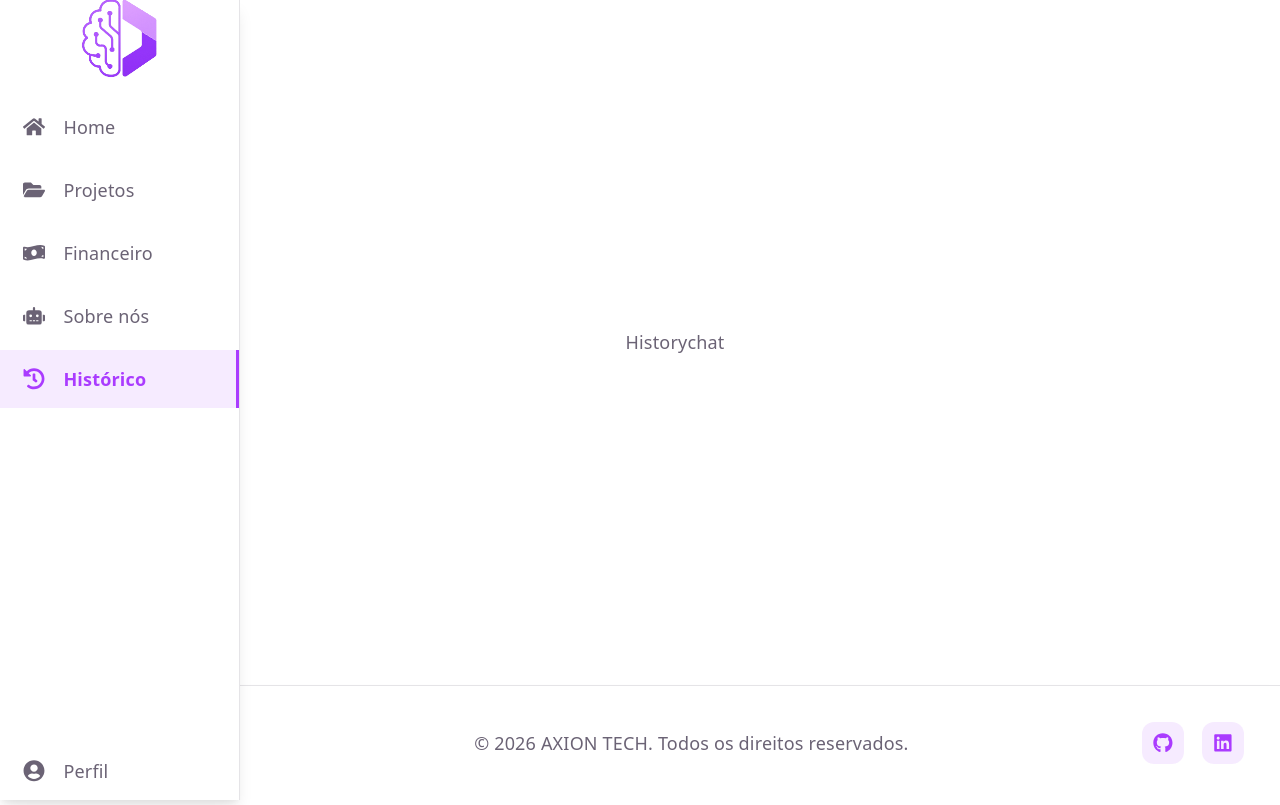
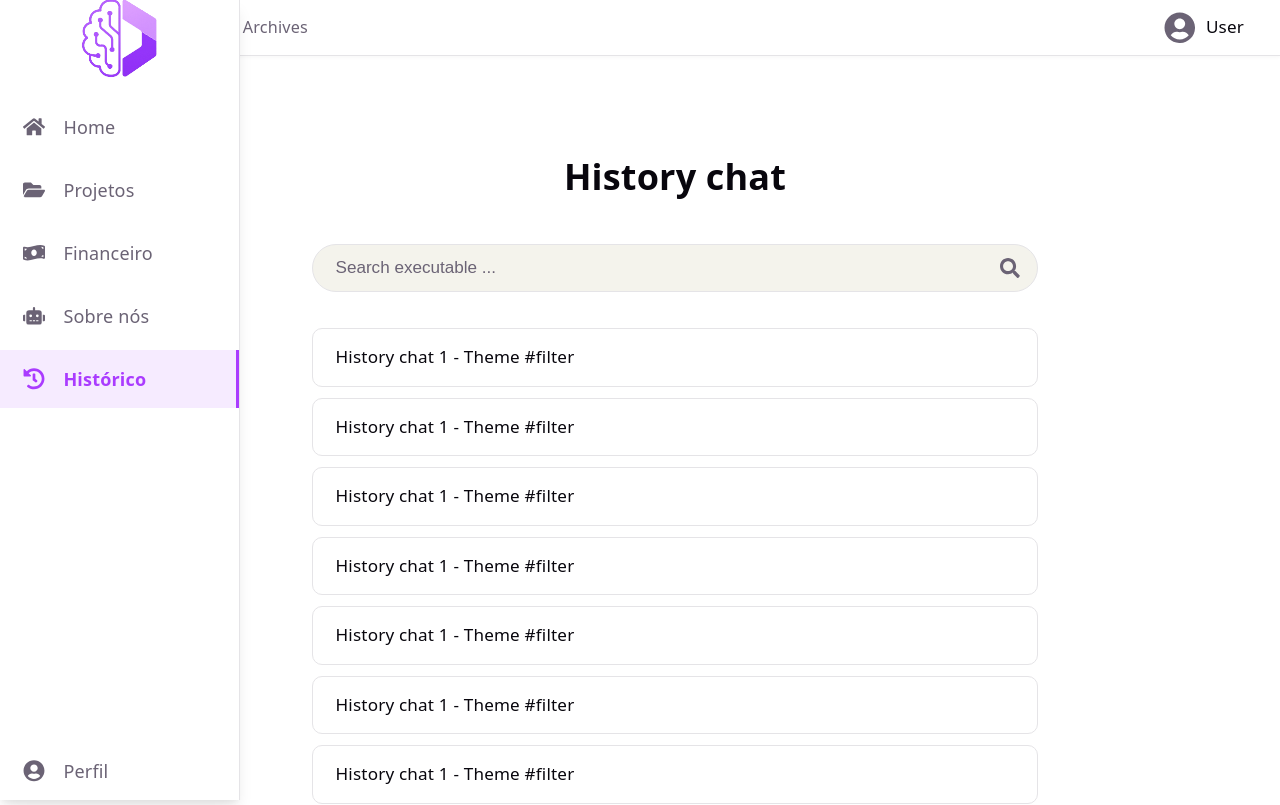
Before and after one commit to Pontessxx/Axion_REACTWEB, a React (Vite) app in the folder my-app/: page /history-chat in a window 1280 px wide. Shown: the top 805 px of the page. Built offline with nearby package versions, Linux system fonts and the light colour scheme.

Commit message:
feat: adiciona Header global, corrige ProjectCard e implementa HistoryChat

```diff
--- /dev/null
+++ b/my-app/src/components/Header.tsx
@@ -0,0 +1,19 @@
+import { FaUserCircle } from 'react-icons/fa';
+import '@/styles/Header.scss';
+
+export default function Header() {
+  return (
+    <header className="header">
+      <div className="header__left">
+        <span className="header__brand">Axion Tech</span>
+        <span className="header__divider">|</span>
+        <span className="header__breadcrumb">Archives</span>
+      </div>
+
+      <div className="header__right">
+        <FaUserCircle className="header__avatar-icon" />
+        <span className="header__username">User</span>
+      </div>
+    </header>
+  );
+}
--- a/my-app/src/layout/MainLayout.tsx
+++ b/my-app/src/layout/MainLayout.tsx
@@ -1,5 +1,6 @@
 import { Outlet } from 'react-router-dom';
 import Sidebar from '@/components/Sidebar';
+import Header from '@/components/Header';
 import Footer from '@/components/Footer';
 import '@/styles/MainLayout.scss';
 
@@ -7,6 +8,7 @@ export default function MainLayout() {
   return (
     <>
       <Sidebar />
+      <Header />
       <div className="layout__content">
         <Outlet />
       </div>
--- a/my-app/src/pages/Historychat.tsx
+++ b/my-app/src/pages/Historychat.tsx
@@ -1,9 +1,55 @@
-import React from 'react'
+import { useState } from 'react';
+import { FaSearch } from 'react-icons/fa';
+import '@/styles/Historychat.scss';
 
-const Historychat = () => {
-  return (
-    <div>Historychat</div>
-  )
+interface ChatHistory {
+  id: number;
+  title: string;
 }
 
-export default Historychat
+const MOCK_HISTORY: ChatHistory[] = [
+  { id: 1, title: 'History chat 1 - Theme #filter' },
+  { id: 2, title: 'History chat 1 - Theme #filter' },
+  { id: 3, title: 'History chat 1 - Theme #filter' },
+  { id: 4, title: 'History chat 1 - Theme #filter' },
+  { id: 5, title: 'History chat 1 - Theme #filter' },
+  { id: 6, title: 'History chat 1 - Theme #filter' },
+  { id: 7, title: 'History chat 1 - Theme #filter' },
+  { id: 8, title: 'History chat 1 - Theme #filter' },
+];
+
+export default function Historychat() {
+  const [search, setSearch] = useState('');
+
+  const filtered = MOCK_HISTORY.filter((item) =>
+    item.title.toLowerCase().includes(search.toLowerCase())
+  );
+
+  return (
+    <div className="historychat">
+      <h1 className="historychat__title">History chat</h1>
+
+      <div className="historychat__search">
+        <input
+          type="text"
+          placeholder="Search executable ..."
+          value={search}
+          onChange={(e) => setSearch(e.target.value)}
+        />
+        <FaSearch className="historychat__search-icon" />
+      </div>
+
+      {filtered.length > 0 ? (
+        <ul className="historychat__list">
+          {filtered.map((item) => (
+            <li key={item.id} className="historychat__item">
+              {item.title}
+            </li>
+          ))}
+        </ul>
+      ) : (
+        <p className="historychat__empty">Nenhum histórico encontrado.</p>
+      )}
+    </div>
+  );
+}
--- /dev/null
+++ b/my-app/src/styles/Header.scss
@@ -0,0 +1,62 @@
+.header {
+  grid-column: 2;
+  grid-row: 1;
+
+  display: flex;
+  align-items: center;
+  justify-content: space-between;
+
+  height: 56px;
+  padding: 0 2rem;
+
+  background: var(--bg);
+  border-bottom: 1px solid var(--border);
+  box-shadow: 0 1px 4px rgba(0, 0, 0, 0.04);
+
+  position: sticky;
+  top: 0;
+  z-index: 500;
+
+  &__left {
+    display: flex;
+    align-items: center;
+    gap: 0.75rem;
+  }
+
+  &__brand {
+    font-size: 1rem;
+    font-weight: 700;
+    color: var(--text-h);
+    letter-spacing: 0.01em;
+  }
+
+  &__divider {
+    color: var(--border);
+    font-weight: 300;
+    font-size: 1.1rem;
+    line-height: 1;
+  }
+
+  &__breadcrumb {
+    font-size: 0.9rem;
+    color: var(--text);
+  }
+
+  &__right {
+    display: flex;
+    align-items: center;
+    gap: 0.6rem;
+  }
+
+  &__avatar-icon {
+    font-size: 1.75rem;
+    color: var(--text);
+    flex-shrink: 0;
+  }
+
+  &__username {
+    font-size: 0.95rem;
+    color: var(--text-h);
+    font-weight: 500;
+  }
+}
--- /dev/null
+++ b/my-app/src/styles/Historychat.scss
@@ -0,0 +1,91 @@
+.historychat {
+  width: 100%;
+  max-width: 780px;
+  margin: 0 auto;
+  padding: 3rem 1.5rem 4rem;
+  display: flex;
+  flex-direction: column;
+  align-items: center;
+  gap: 2rem;
+}
+
+.historychat__title {
+  font-size: 2rem;
+  font-weight: 700;
+  color: var(--text-h);
+  text-align: center;
+}
+
+.historychat__search {
+  width: 100%;
+  position: relative;
+
+  input {
+    width: 100%;
+    height: 48px;
+    padding: 0 3rem 0 1.25rem;
+    border: 1px solid var(--border);
+    border-radius: 999px;
+    background: var(--code-bg);
+    color: var(--text-h);
+    font-size: 0.95rem;
+    outline: none;
+    transition: border-color 0.2s ease;
+
+    &::placeholder {
+      color: var(--text);
+    }
+
+    &:focus {
+      border-color: var(--accent);
+      background: var(--bg);
+    }
+  }
+
+  .historychat__search-icon {
+    position: absolute;
+    right: 1rem;
+    top: 50%;
+    transform: translateY(-50%);
+    color: var(--text);
+    font-size: 1.1rem;
+    pointer-events: none;
+  }
+}
+
+.historychat__list {
+  width: 100%;
+  display: flex;
+  flex-direction: column;
+  gap: 0.6rem;
+  list-style: none;
+  padding: 0;
+  margin: 0;
+}
+
+.historychat__item {
+  width: 100%;
+  padding: 0.85rem 1.25rem;
+  border: 1px solid var(--border);
+  border-radius: 10px;
+  background: var(--bg);
+  color: var(--text-h);
+  font-size: 0.95rem;
+  cursor: pointer;
+  transition:
+    border-color 0.2s ease,
+    background 0.2s ease;
+
+  &:hover {
+    border-color: var(--accent-border);
+    background: var(--accent-bg);
+    color: var(--accent);
+  }
+}
+
+.historychat__empty {
+  text-align: center;
+  color: var(--text);
+  font-size: 1rem;
+  padding: 3rem 0;
+}
--- a/my-app/src/styles/MainLayout.scss
+++ b/my-app/src/styles/MainLayout.scss
@@ -3,7 +3,7 @@
   min-height: 100vh;
   display: grid;
   grid-template-columns: 70px 1fr;
-  grid-template-rows: 1fr auto;
+  grid-template-rows: auto 1fr auto;
   background: var(--bg);
 }
 
@@ -19,7 +19,7 @@
 // ─── CONTENT ────────────────────────────────────────
 .layout__content {
   grid-column: 2;
-  grid-row: 1;
+  grid-row: 2;
   padding: 2rem;
   background: var(--bg);
   transition: padding 0.3s ease;
@@ -36,8 +36,8 @@
 
 // ─── FOOTER ─────────────────────────────────────────
 .footer {
-  grid-column: 2 / -1; // começa na col 2, respeita a sidebar
-  grid-row: 2;
+  grid-column: 2 / -1;
+  grid-row: 3;
 
   background: var(--bg);
   border-top: 1px solid var(--border);
--- a/my-app/src/styles/ProjectCard.scss
+++ b/my-app/src/styles/ProjectCard.scss
@@ -4,6 +4,8 @@
   overflow: hidden;
   background: var(--bg);
   cursor: pointer;
+  display: flex;
+  flex-direction: column;
   transition:
     box-shadow 0.2s ease,
     transform 0.2s ease,
@@ -16,23 +18,28 @@
   }
 
   &__preview {
-    height: 140px;
-    background: var(--bg);
+    flex: 1;
+    min-height: 110px;
   }
 
   &__info {
     padding: 1rem 1.25rem 1.25rem;
-    border-top: 1px solid var(--border);
+    display: flex;
+    flex-direction: column;
+    gap: 0.35rem;
   }
 
   &__name {
+    display: block;
+    width: 100%;
     font-size: 1.05rem;
     font-weight: 700;
     color: var(--text-h);
-    margin-bottom: 0.4rem;
   }
 
   &__description {
+    display: block;
+    width: 100%;
     font-size: 0.85rem;
     color: var(--text);
     line-height: 1.5;
```
